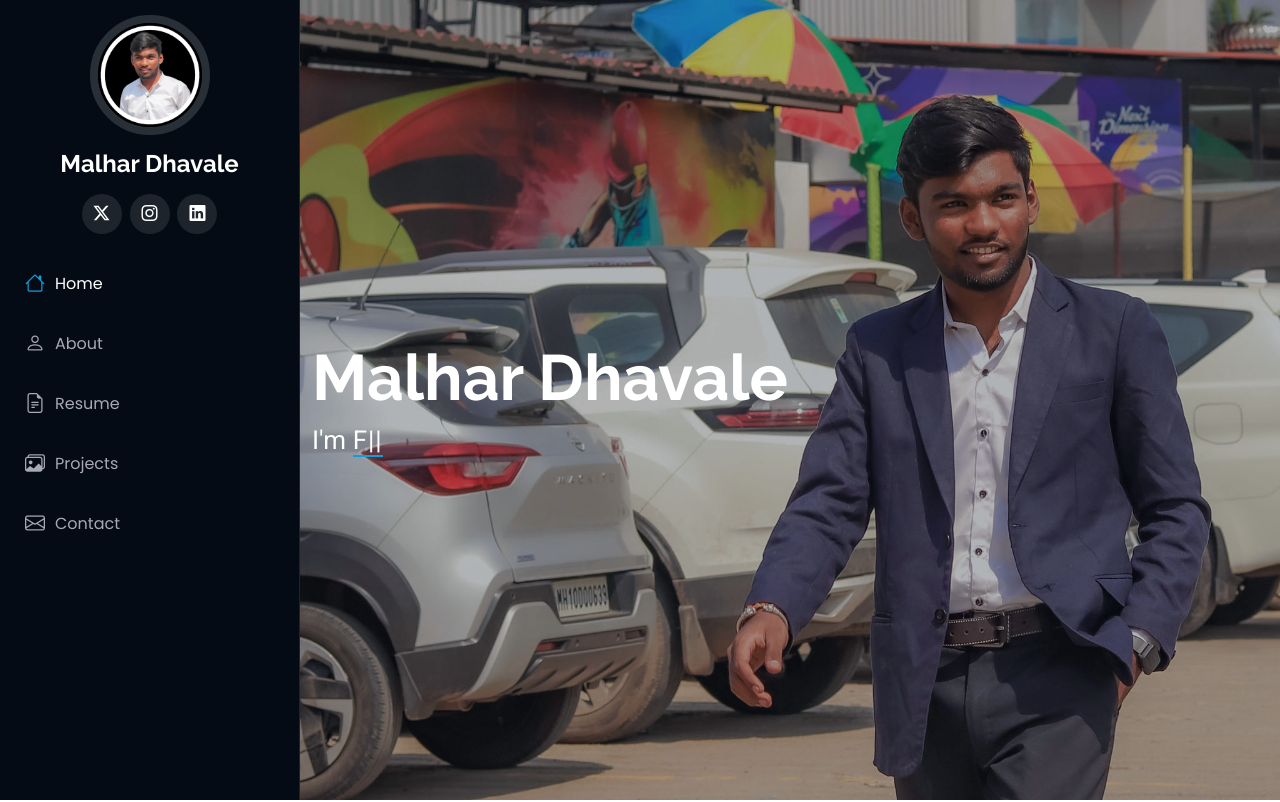
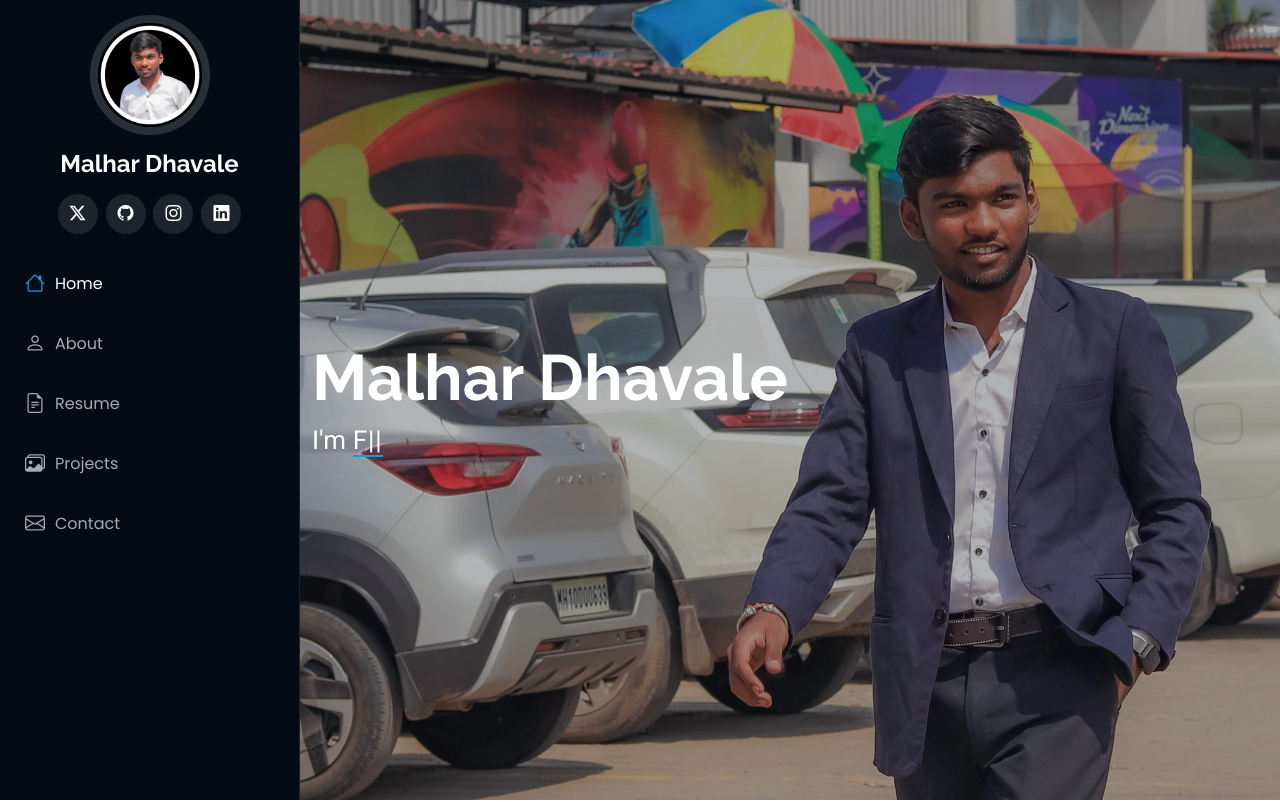
Before and after one commit to Malhar3888/Portfolio, a plain HTML site: page index.html in a window 1280 px wide. Shown: the top 802 px of the page. Drawn offline with Linux system fonts and the light colour scheme.

Commit message:
add github
add github

```diff
--- a/index.html
+++ b/index.html
@@ -53,7 +53,7 @@
 
     <div class="social-links text-center">
       <a href="https://x.com/Malhar_D12" class="twitter"><i class="bi bi-twitter-x"></i></a>
-      <!-- <a href="#" class="facebook"><i class="bi bi-facebook"></i></a> -->
+      <a href="https://github.com/Malhar3888" class="github"><i class="bi bi-github"></i></a>
       <a href="https://www.instagram.com/shiv.malhar12/?next=%2F&hl=en" class="instagram"><i class="bi bi-instagram"></i></a>
       <!-- <a href="#" class="google-plus"><i class="bi bi-skype"></i></a> -->
       <a href="http://www.linkedin.com/in/malhar-dhavale-md3888" class="linkedin"><i class="bi bi-linkedin"></i></a>
```
